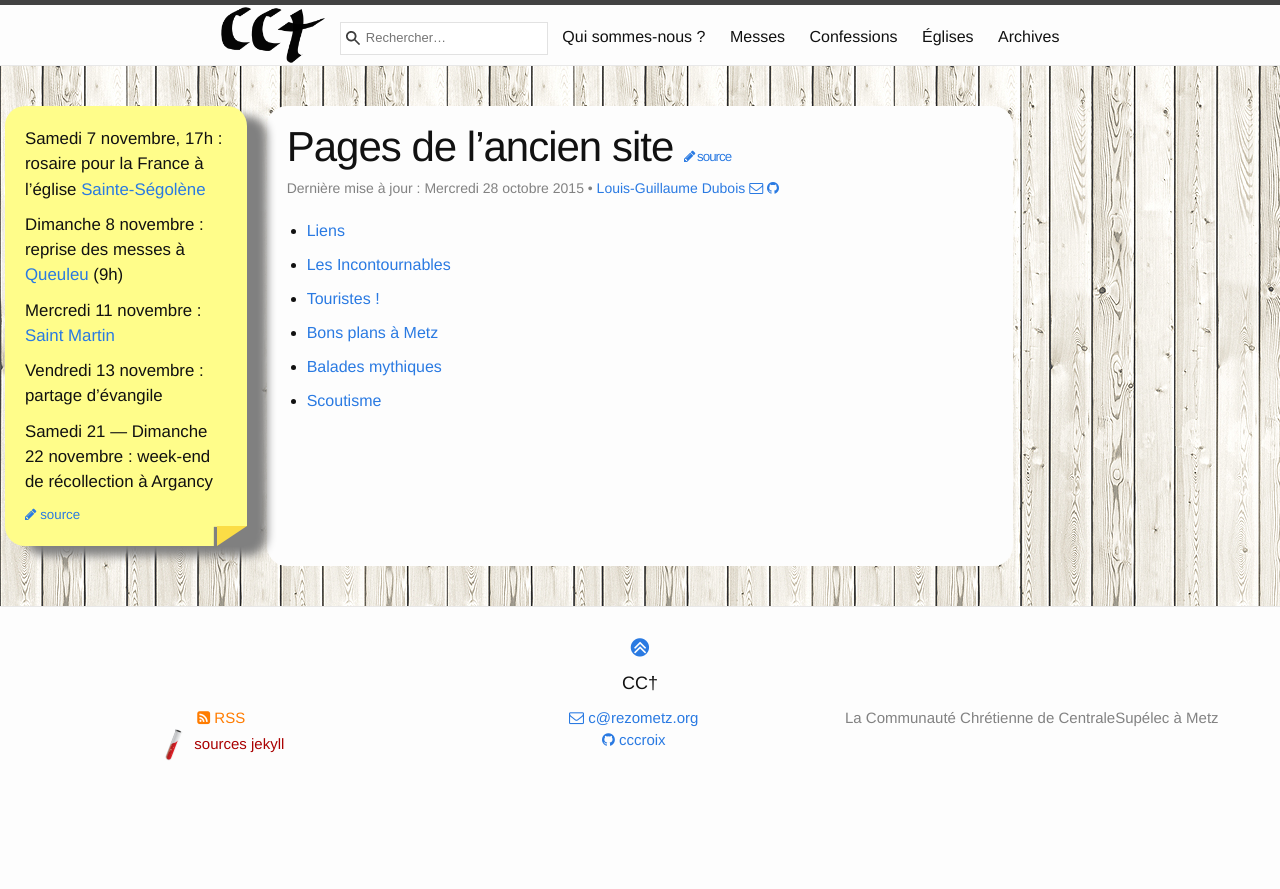
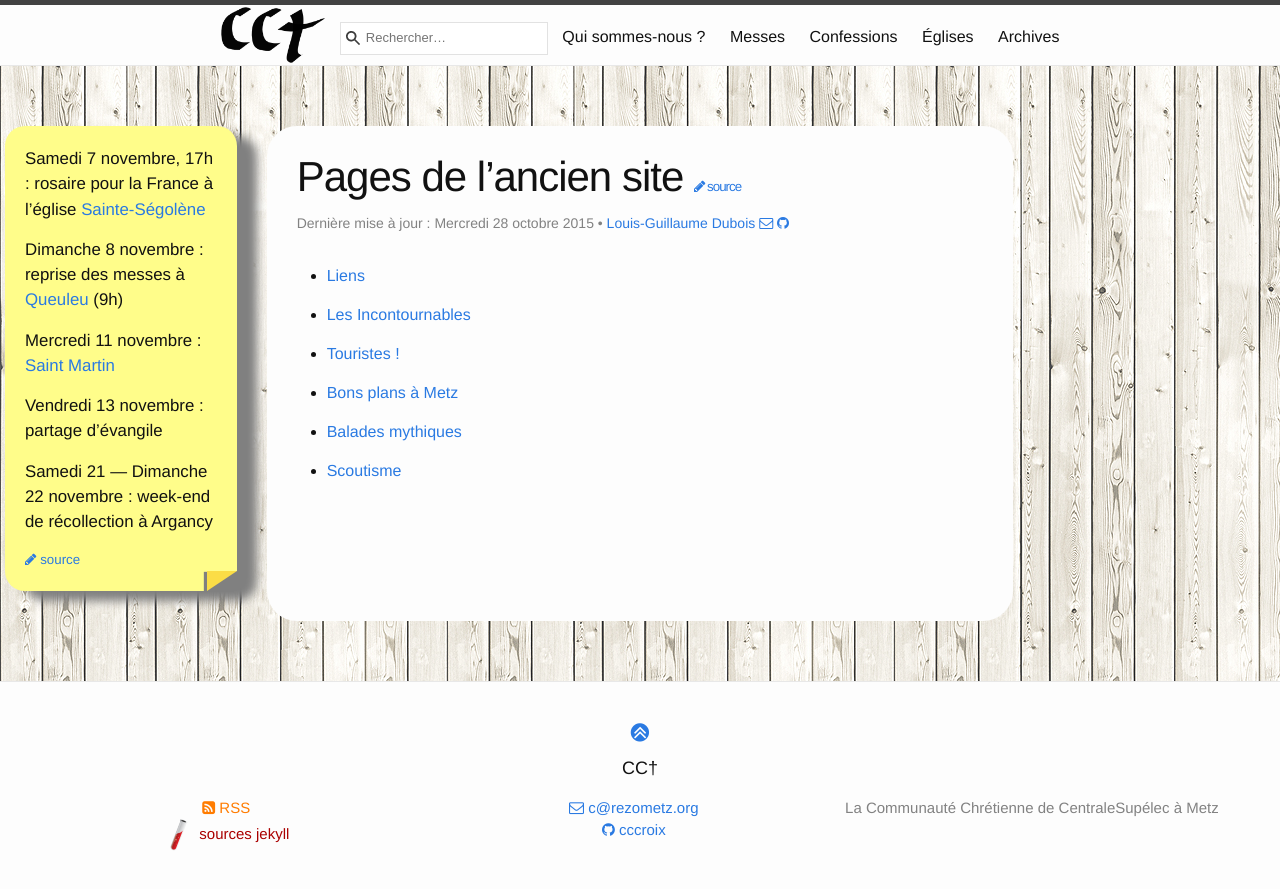
Before and after one commit to cccroix/cccroix.github.io, a Jekyll site: the page built from wpimport.md, in a window 1280 px wide. Shown: the top 889 px of the page. Built offline with Jekyll 4.4.1, drawn with Linux system fonts in a browser that asks for light colours.

Commit message:
increases the padding

```diff
--- a/css/main.scss
+++ b/css/main.scss
@@ -11,7 +11,7 @@
 $small-font-size:  $base-font-size * 0.875;
 $base-line-height: 1.5;
 
-$spacing-unit:     20px;
+$spacing-unit:     30px;
 
 $text-color:       #111;
 $background-color: #fdfdfd;
```
